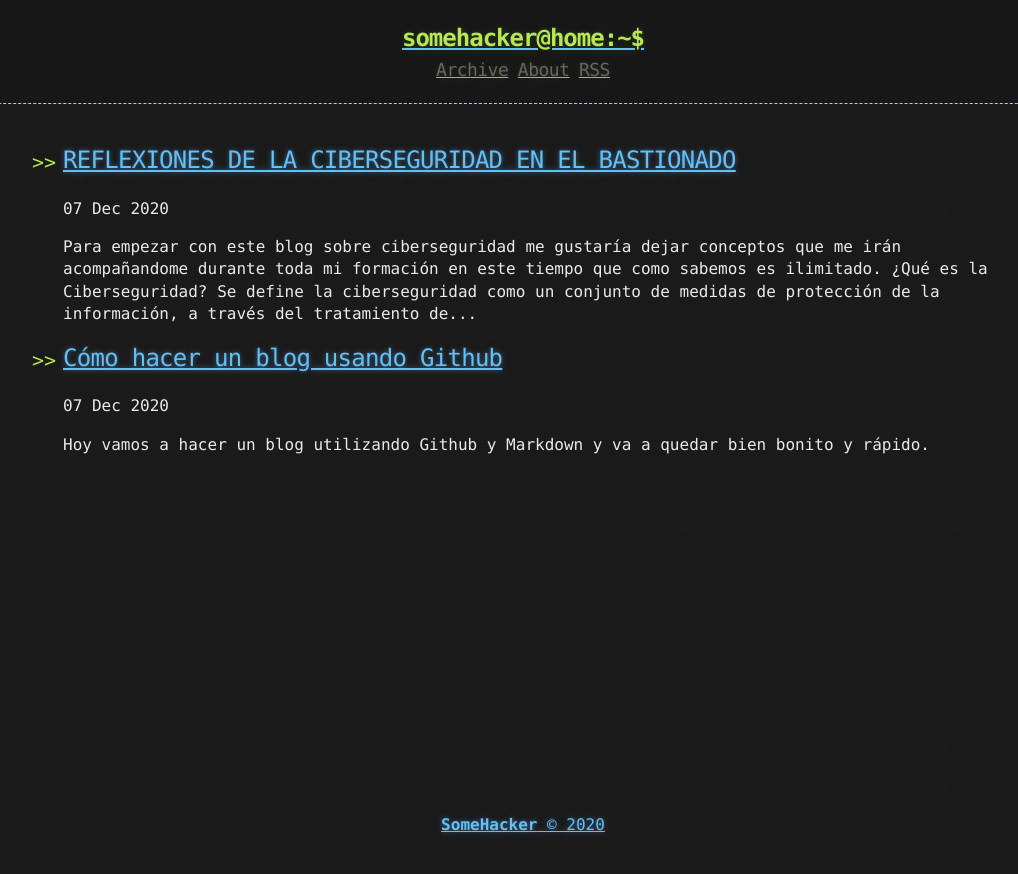
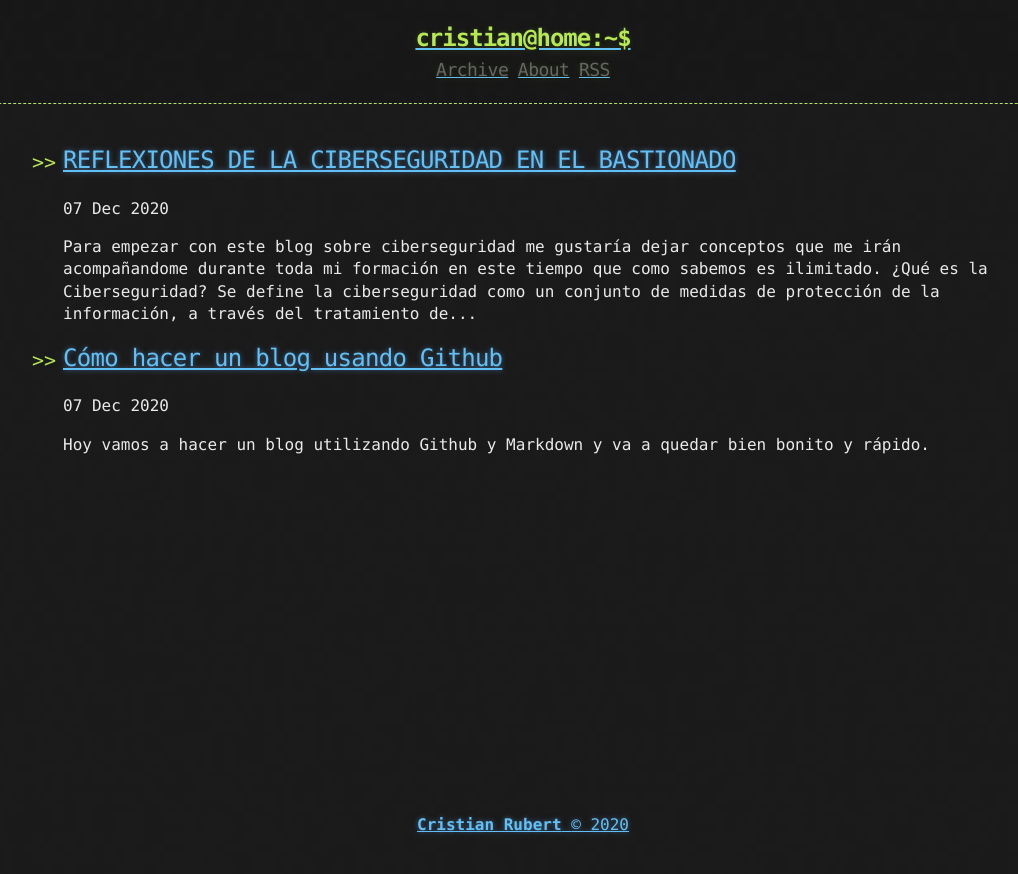
Before and after one commit to cristianrubert/Ciberseguridad, a Jekyll site: the page built from index.html, in a window 1280 px wide. Shown: the top 874 px of the page, without its empty margins (117-1135 px from the left). Built offline with Jekyll 4.4.1, drawn with Linux system fonts in a browser that asks for light colours; the list of posts is cut into pages by our own code.

Commit message:
Update _config.yml

```diff
--- a/_config.yml
+++ b/_config.yml
@@ -1,7 +1,7 @@
 title: Hacker-Blog
 description: "A Jekyll Blog Theme For Hackers"
 author:
-  name: "SomeHacker"
+  name: "Cristian Rubert"
   email: "someone@somewebsite.somedomain"
   url: "https://ashishchaudhary.in/hacker-blog"
 
@@ -28,5 +28,5 @@ plugins:
   - jekyll-sitemap
 
 # Custom variables
-owner : "SomeHacker"
+owner : "Cristian Rubert"
 year : "2020"
```
